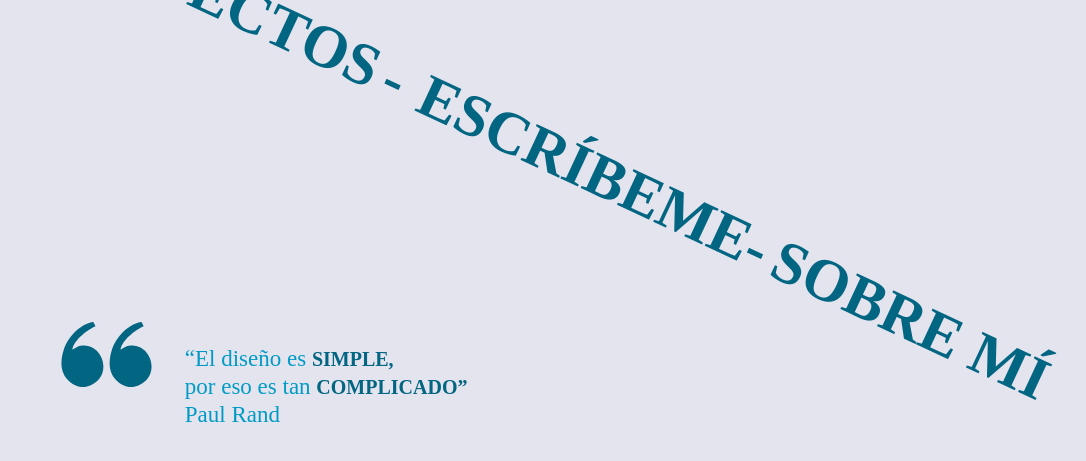
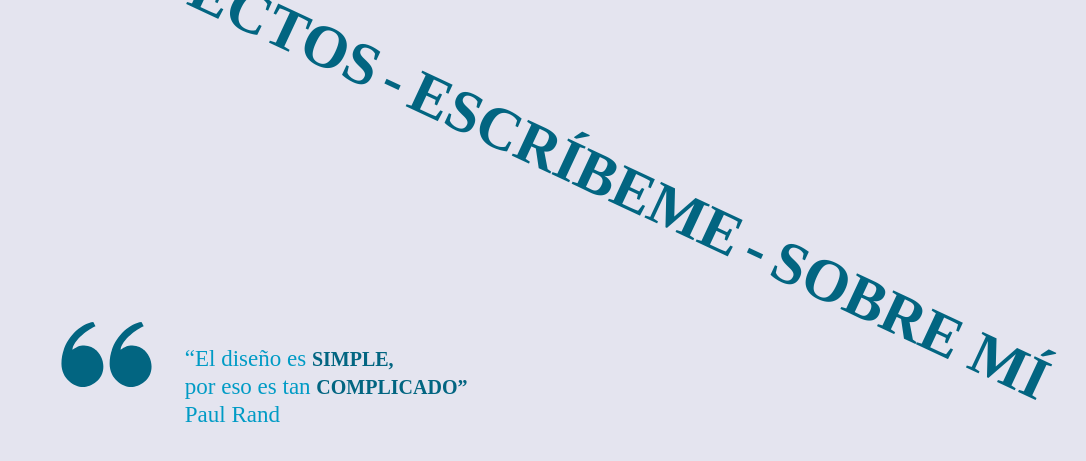
Before and after one commit to fundesigning/home, a plain HTML site: page index.html in a window 1280 px wide. Shown: the part 159-620 px from the top of the page, without its empty margins (44-1130 px from the left). Drawn offline with Linux system fonts and the light colour scheme.

Commit message:
Update index.html

```diff
--- a/index.html
+++ b/index.html
@@ -23,7 +23,7 @@
     <div class="grid">
         <div class="menu">
             <a href="https://fundesigning.github.io/proyectos/"><h1>PROYECTOS</h1><h1></h1></a><h1>-</h1>
-            <a href="https://fundesigning.github.io/escribeme/"></a><h1>ESCRÍBEME-</h1>
+            <a href="https://fundesigning.github.io/escribeme/"><h1>ESCRÍBEME</h1><h1></h1></a><h1>-</h1>
             <a href="https://fundesigning.github.io/sobre-mi/"><h1>SOBRE MÍ</h1></a>
         </div>
     </div>
```
